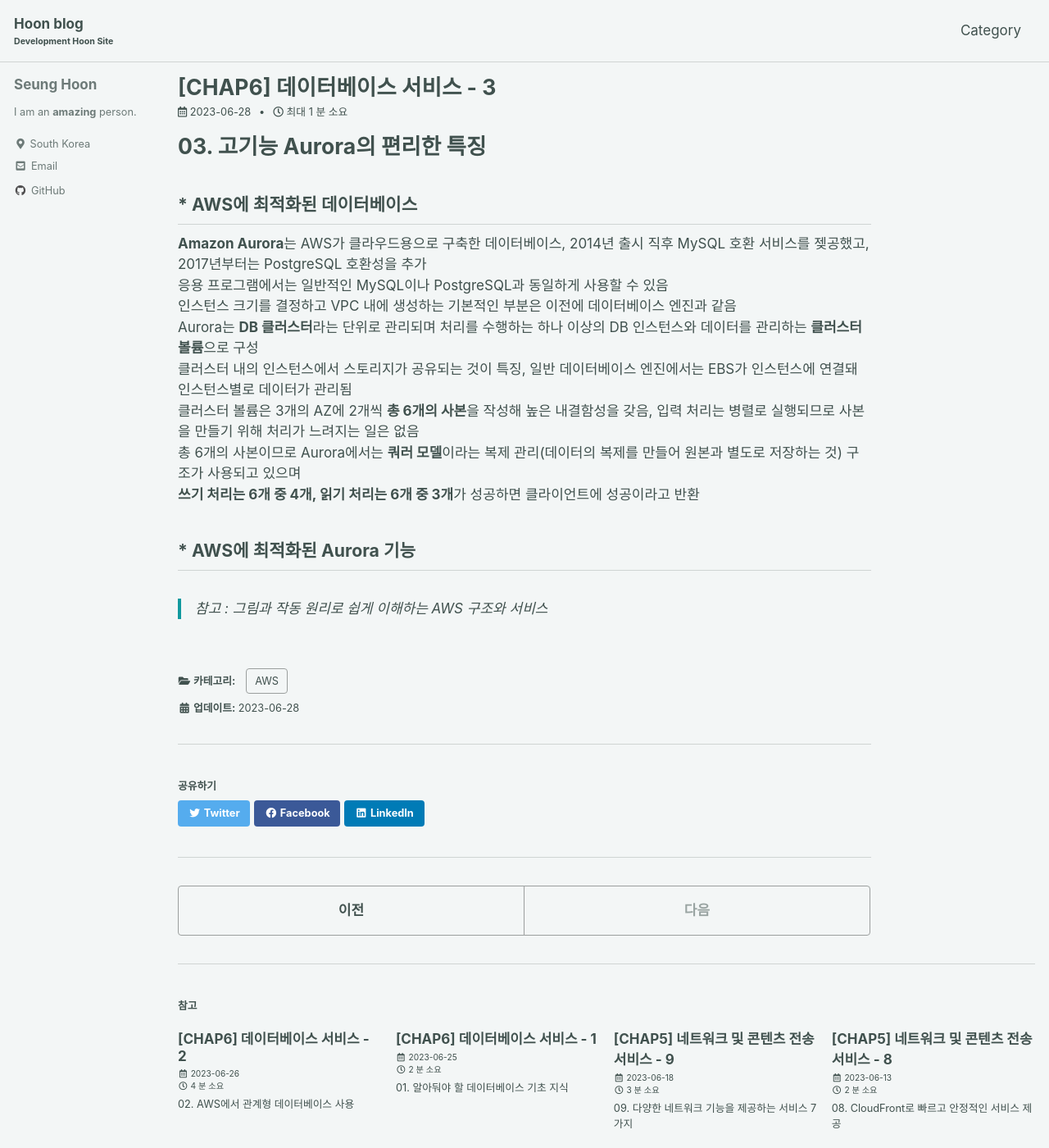
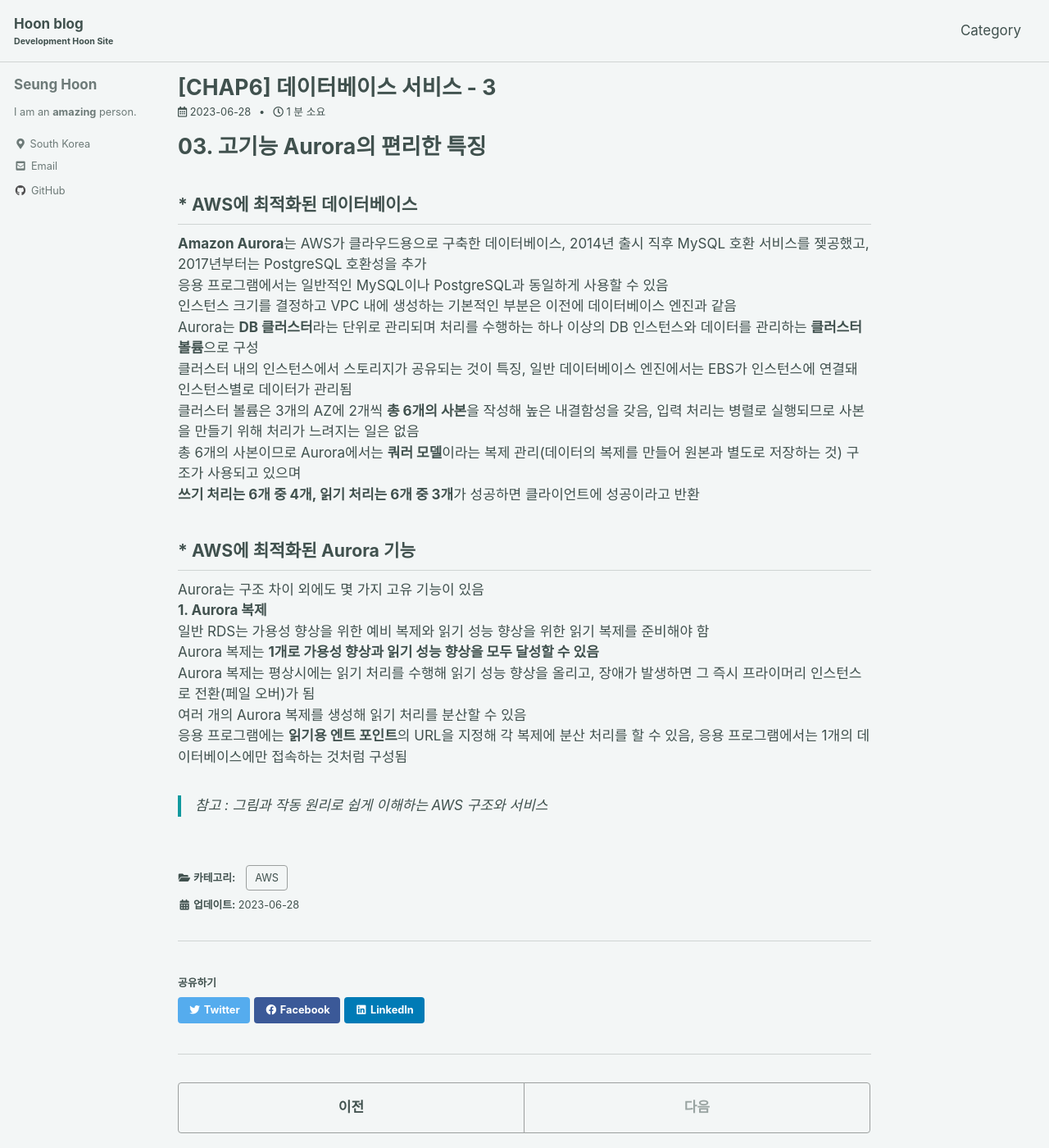
Before and after one commit to ibk01161/ibk01161.github.io, a Jekyll site: the page built from _posts/2023-06-28-aws6_03.md, in a window 1280 px wide and 1400 px high. Shown: the whole window at 82% size. Built offline with Jekyll 4.4.1, drawn with Linux system fonts in a browser that asks for light colours; cached includes are drawn as plain includes.

Commit message:
Add Post

```diff
--- a/_posts/2023-06-28-aws6_03.md
+++ b/_posts/2023-06-28-aws6_03.md
@@ -20,6 +20,14 @@ Aurora는 **DB 클러스터**라는 단위로 관리되며 처리를 수행하
 
 ## * AWS에 최적화된 Aurora 기능
 
+Aurora는 구조 차이 외에도 몇 가지 고유 기능이 있음
+**1. Aurora 복제**
+일반 RDS는 가용성 향상을 위한 예비 복제와 읽기 성능 향상을 위한 읽기 복제를 준비해야 함
+Aurora 복제는 **1개로 가용성 향상과 읽기 성능 향상을 모두 달성할 수 있음**
+Aurora 복제는 평상시에는 읽기 처리를 수행해 읽기 성능 향상을 올리고, 장애가 발생하면 그 즉시 프라이머리 인스턴스로 전환(페일 오버)가 됨
+여러 개의 Aurora 복제를 생성해 읽기 처리를 분산할 수 있음
+응용 프로그램에는 **읽기용 엔트 포인트**의 URL을 지정해 각 복제에 분산 처리를 할 수 있음, 응용 프로그램에서는 1개의 데이터베이스에만 접속하는 것처럼 구성됨
+
 
 
 
```
